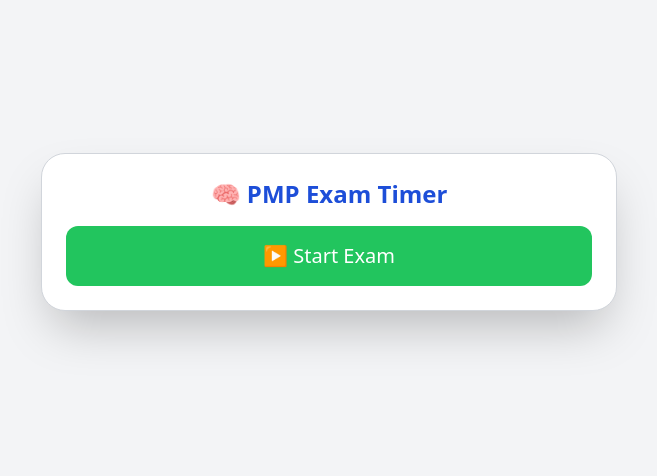
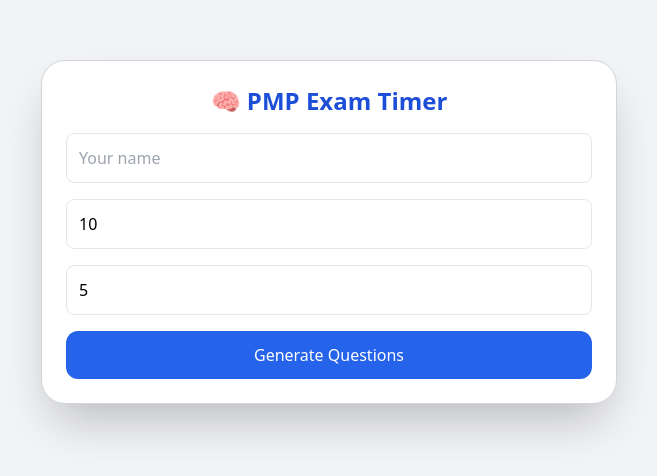
Before and after one commit to AbinsEagle/PMP-exam-timer, a React (Create React App) app: page / in a window 1280 px wide. Shown: the part 168-644 px from the top of the page, without its empty margins (311-968 px from the left). Built offline with nearby package versions, Linux system fonts and the light colour scheme.

Commit message:
Update ExamTimerApp.jsx
for Onrender

```diff
--- a/src/ExamTimerApp.jsx
+++ b/src/ExamTimerApp.jsx
@@ -1,57 +1,99 @@
 import React, { useState, useEffect } from "react";
 
 export default function ExamTimerApp() {
-  const [totalTime, setTotalTime] = useState(600); // total exam time
+  const [userName, setUserName] = useState("");
+  const [totalTime, setTotalTime] = useState(600);
+  const [totalQuestions, setTotalQuestions] = useState(5);
+  const [questions, setQuestions] = useState([]);
+  const [currentQuestionIndex, setCurrentQuestionIndex] = useState(0);
+  const [selectedAnswers, setSelectedAnswers] = useState({});
   const [timeLeft, setTimeLeft] = useState(600);
   const [questionTime, setQuestionTime] = useState(0);
-  const [sessionStarted, setSessionStarted] = useState(false);
-  const [examFinished, setExamFinished] = useState(false);
-  const [selectedAnswer, setSelectedAnswer] = useState("");
-
-  const sampleQuestion = {
-    question: "You are working with a cross-functional Agile team on a product release. Midway through the sprint, a stakeholder approaches you requesting a critical feature update. What should you do?",
-    options: {
-      A: "Pause the sprint and implement the change immediately.",
-      B: "Log the request and defer discussion to the next sprint planning session.",
-      C: "Update the sprint backlog and inform the team.",
-      D: "Add the change to the current sprint and assign it to the most available developer."
-    },
-    answer: "B"
-  };
+  const [stage, setStage] = useState("input"); // input, ready, exam, result
+  const [selectedOption, setSelectedOption] = useState("");
+  const [score, setScore] = useState(0);
 
   useEffect(() => {
     let timer;
-    if (sessionStarted && !examFinished) {
+    if (stage === "exam" && timeLeft > 0) {
       timer = setInterval(() => {
-        setTimeLeft((prev) => prev - 1);
+        setTimeLeft((prev) => {
+          if (prev <= 1) {
+            handleAutoSubmit();
+            return 0;
+          }
+          return prev - 1;
+        });
         setQuestionTime((prev) => prev + 1);
       }, 1000);
     }
     return () => clearInterval(timer);
-  }, [sessionStarted, examFinished]);
+  }, [stage]);
 
-  const formatTime = (sec) => {
-    const min = Math.floor(sec / 60);
-    const s = sec % 60;
-    return `${min}m ${s}s`;
+  const formatTime = (sec) => `${Math.floor(sec / 60)}m ${sec % 60}s`;
+
+  const handleSettingsSubmit = async (e) => {
+    e.preventDefault();
+    setStage("loading");
+    try {
+      const res = await fetch("https://your-render-api.onrender.com/generate-questions", {
+        method: "POST",
+        headers: { "Content-Type": "application/json" },
+      });
+      const data = await res.json();
+      setQuestions(data.slice(0, totalQuestions));
+      setTimeLeft(totalTime);
+      setStage("ready");
+    } catch (err) {
+      alert("Failed to fetch questions");
+      setStage("input");
+    }
   };
 
-  const handleStart = () => {
-    setSessionStarted(true);
-    setTimeLeft(totalTime);
+  const handleStartExam = () => {
+    setStage("exam");
     setQuestionTime(0);
   };
 
   const handleNext = () => {
-    setExamFinished(true); // for now just finish
+    const currentQ = questions[currentQuestionIndex];
+    const isCorrect = selectedOption === currentQ.answer;
+    if (isCorrect) setScore((prev) => prev + 1);
+
+    setSelectedAnswers((prev) => ({
+      ...prev,
+      [currentQuestionIndex]: {
+        selected: selectedOption,
+        time: questionTime,
+        correct: isCorrect
+      },
+    }));
+
+    if (currentQuestionIndex + 1 < totalQuestions) {
+      setCurrentQuestionIndex(currentQuestionIndex + 1);
+      setQuestionTime(0);
+      setSelectedOption("");
+    } else {
+      setStage("result");
+    }
   };
 
-  const handleReset = () => {
-    setSessionStarted(false);
-    setExamFinished(false);
-    setTimeLeft(totalTime);
+  const handleAutoSubmit = () => {
+    setStage("result");
+  };
+
+  const handleRestart = () => {
+    setUserName("");
+    setTotalTime(600);
+    setTotalQuestions(5);
+    setQuestions([]);
+    setCurrentQuestionIndex(0);
+    setSelectedAnswers({});
+    setTimeLeft(600);
     setQuestionTime(0);
-    setSelectedAnswer("");
+    setStage("input");
+    setSelectedOption("");
+    setScore(0);
   };
 
   return (
@@ -59,66 +101,101 @@
       <div className="max-w-xl w-full bg-white shadow-2xl rounded-3xl p-6 font-sans border border-gray-300">
         <h1 className="text-2xl font-bold text-center mb-4 text-blue-700">🧠 PMP Exam Timer</h1>
 
-        {!sessionStarted ? (
-          <button
-            onClick={handleStart}
-            className="w-full py-4 bg-green-500 text-white rounded-xl text-xl hover:bg-green-600"
-          >
+        {stage === "input" && (
+          <form onSubmit={handleSettingsSubmit} className="space-y-4">
+            <input
+              type="text"
+              placeholder="Your name"
+              value={userName}
+              onChange={(e) => setUserName(e.target.value)}
+              required
+              className="w-full p-3 border rounded-lg"
+            />
+            <input
+              type="number"
+              placeholder="Total time in minutes"
+              value={totalTime / 60}
+              onChange={(e) => setTotalTime(Number(e.target.value) * 60)}
+              required
+              className="w-full p-3 border rounded-lg"
+            />
+            <input
+              type="number"
+              placeholder="Number of questions"
+              value={totalQuestions}
+              onChange={(e) => setTotalQuestions(Number(e.target.value))}
+              required
+              className="w-full p-3 border rounded-lg"
+            />
+            <button type="submit" className="w-full py-3 bg-blue-600 text-white rounded-xl">
+              Generate Questions
+            </button>
+          </form>
+        )}
+
+        {stage === "loading" && <p className="text-center">Loading questions from ChatGPT...</p>}
+
+        {stage === "ready" && (
+          <button onClick={handleStartExam} className="w-full py-3 bg-green-600 text-white text-xl rounded-xl">
             ▶️ Start Exam
           </button>
-        ) : examFinished ? (
-          <div className="text-center">
-            <h2 className="text-lg font-semibold text-green-700">🎉 Exam Finished</h2>
-            <p className="mt-2">Total Time: {formatTime(totalTime - timeLeft)}</p>
-            <p>Question Time: {formatTime(questionTime)}</p>
-            <p className="mt-2">
-              Your answer: <strong>{selectedAnswer || "None"}</strong>
-              <br />
-              Correct answer: <strong>{sampleQuestion.answer}</strong>
-            </p>
-            <button
-              onClick={handleReset}
-              className="mt-4 px-4 py-2 bg-gray-500 text-white rounded hover:bg-gray-600"
-            >
-              🔁 Back to Start
-            </button>
-          </div>
-        ) : (
+        )}
+
+        {stage === "exam" && (
           <div>
-            <div className="mb-4 text-center">
-              <p className="text-sm text-gray-600">🕒 Question Time: {formatTime(questionTime)}</p>
-              <p className="text-sm text-gray-600">⏰ Total Time Left: {formatTime(timeLeft)}</p>
-            </div>
-
+            <p className="text-right text-sm text-gray-500">⏱ {formatTime(timeLeft)}</p>
             <div className="bg-gray-50 p-4 rounded-xl border mb-4">
-              <h2 className="text-md font-semibold mb-2">{sampleQuestion.question}</h2>
-              {Object.entries(sampleQuestion.options).map(([key, val]) => (
+              <p className="font-semibold mb-2">Q{currentQuestionIndex + 1}: {questions[currentQuestionIndex]?.question}</p>
+              {Object.entries(questions[currentQuestionIndex]?.options).map(([key, val]) => (
                 <label key={key} className="block mb-2">
                   <input
                     type="radio"
                     name="option"
                     value={key}
-                    checked={selectedAnswer === key}
-                    onChange={(e) => setSelectedAnswer(e.target.value)}
+                    checked={selectedOption === key}
+                    onChange={(e) => setSelectedOption(e.target.value)}
                     className="mr-2"
                   />
-                  <strong>{key}.</strong> {val}
+                  <strong>{key}</strong>. {val}
                 </label>
               ))}
             </div>
-
             <button
               onClick={handleNext}
               className="w-full py-3 bg-indigo-600 text-white text-xl rounded-xl hover:bg-indigo-700"
+              disabled={!selectedOption}
             >
-              {examFinished ? "Finish" : "Next Question"}
+              {currentQuestionIndex + 1 === totalQuestions ? "Finish" : "Next Question"}
             </button>
+          </div>
+        )}
 
+        {stage === "result" && (
+          <div className="text-center">
+            <h2 className="text-xl font-bold text-green-700">✅ Exam Complete</h2>
+            <p className="text-lg my-2">Score: {score}/{totalQuestions} — {score / totalQuestions >= 0.6 ? "Pass" : "Fail"}</p>
+            <ul className="text-left mt-4 text-sm">
+              {questions.map((q, idx) => {
+                const user = selectedAnswers[idx] || {};
+                const isCorrect = user.correct;
+                return (
+                  <li
+                    key={idx}
+                    className={`mb-1 p-2 rounded ${isCorrect ? "bg-green-100" : "bg-red-100"}`}
+                  >
+                    <strong>Q{idx + 1}:</strong> {q.question}<br />
+                    <span>Your Answer: {user.selected || "None"}</span><br />
+                    <span>Correct Answer: {q.answer}</span><br />
+                    <span>Time: {formatTime(user.time || 0)}</span>
+                  </li>
+                );
+              })}
+            </ul>
             <button
-              onClick={handleReset}
-              className="mt-3 w-full py-2 text-sm bg-gray-300 rounded hover:bg-gray-400 text-gray-800"
+              onClick={handleRestart}
+              className="mt-4 px-4 py-2 bg-gray-500 text-white rounded hover:bg-gray-600"
             >
-              🔁 Reset
+              🔁 Restart
             </button>
           </div>
         )}
```
